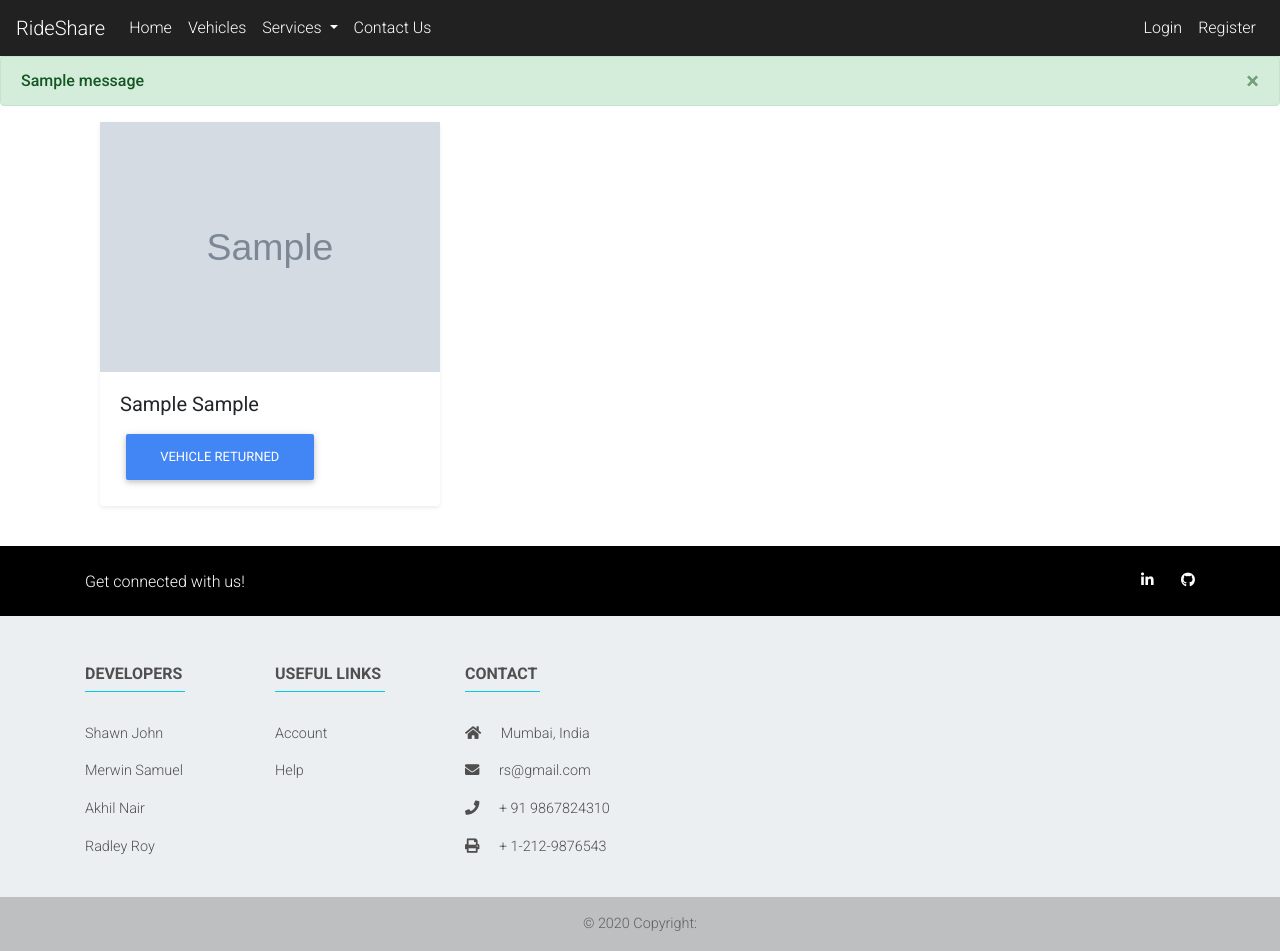
After one commit to MerwinSamuel/RideShare, a Django app: page /booked/ in a window 1280 px wide. The commit adds this page. Run offline with Django 3.2, Linux system fonts and the light colour scheme; tables that the repository leaves empty hold one stand-in row (values such as "Sample post"); grey boxes marked "Sample" are stand-in pictures; one stand-in notice (Sample message) is shown; some libraries are stand-ins or nearby versions.

Commit message:
Count of vehicles added

```diff
--- a/management/models.py
+++ b/management/models.py
@@ -11,10 +11,17 @@ class Vehicle(models.Model):
     damage = models.CharField(max_length=200)
     seats = models.IntegerField()
     cost = models.IntegerField()
+    count = models.IntegerField(default = 1)
+    total_count = models.IntegerField(default = 1)
     availability = models.BooleanField(default=True)
+    is_booked = models.BooleanField(default = False)
 
-    def __str__(self):
-        return (self.make + ' ' +self.model)
+
+
+
+
+
+
 
 class Booking(models.Model):
     bookingID = models.AutoField(primary_key=True)
--- a/management/urls.py
+++ b/management/urls.py
@@ -10,4 +10,5 @@ urlpatterns = [
     path('add', views.add, name='add'),
     path('<int:vehicleID>/book', views.book, name='book'),
     path('graph/',views.graph_view, name='graph_view'),
+    path('booked/',views.booked, name='booked'),
 ]
--- a/management/views.py
+++ b/management/views.py
@@ -23,7 +23,8 @@ def index(request):
 def cars(request):
     vehicle_list = Vehicle.objects.filter(availability=1)
     if not vehicle_list:
-        return HttpResponse("Vehicle does not exist")
+        empty = { 'message' : "No Vehicles Available", }
+        return render(request, 'cars.html', empty)
     else:
         context = {
             'vehicle_list': vehicle_list,
@@ -47,7 +48,20 @@ def add(request):
         post.damage= request.POST.get('damage')
         post.seats= request.POST.get('seats')
         post.cost= request.POST.get('cost')
-        post.save()
+        post.count = request.POST.get('count')
+        post.total_count = post.count
+        vhc = Vehicle.objects.filter(make = post.make,model = post.model)
+        if vhc.exists()==True:
+
+            vhc_a = Vehicle.objects.get(make = post.make,model = post.model)
+            vhc_a.availability = 1
+            vhc_a.count += (int)(post.count)
+            vhc_a.total_count += (int)(post.count)
+            vhc_a.save()
+
+        else:
+            post.save()
+
         return redirect("/cars")
     else:
         return render(request, 'add.html')
@@ -59,7 +73,6 @@ def book(request, vehicleID):
         post = Booking()
         post.start=request.POST.get("datetime")
         post.hours=request.POST.get("hours")
-
         post.total=int(request.POST.get("hours")) * current_vehicle.cost
         print(type(request.POST.get("hours")))
         print(type(current_vehicle.cost))
@@ -67,8 +80,10 @@ def book(request, vehicleID):
         post.VehicleID_id=vehicleID
         post.userID_id=current_user.id
         post.save()
-
-        current_vehicle.availability=0
+        current_vehicle.count-=1
+        current_vehicle.is_booked = True
+        if current_vehicle.count <= 0:
+            current_vehicle.availability = 0
         current_vehicle.save()
         return redirect('/cars')
 
@@ -80,6 +95,26 @@ def book(request, vehicleID):
             messages.warning(request,"Please login first!")
             return redirect('/users/login')
 
+def booked(request):
+    vehicle_list = Vehicle.objects.filter(is_booked = 1)
+    if request.method == 'POST':
+        vehicleID = request.POST.get("vehicleID")
+        vehicle = Vehicle.objects.get(pk=vehicleID)
+        if((vehicle.total_count - vehicle.count) ==1):
+            vehicle.is_booked = 0
+        else:
+            vehicle.is_booked = 1
+        vehicle.count += 1
+        vehicle.save()
+        return redirect('/booked')
+    if not vehicle_list:
+        empty = { 'message' : "All Booked Vehicles Returned", }
+        return render(request, 'booked.html', empty)
+    else:
+        context = {
+            'vehicle_list': vehicle_list,
+        }
+        return render(request, 'booked.html', context)
 
 
 def graph_view(request):
--- a/templates/add.html
+++ b/templates/add.html
@@ -33,6 +33,9 @@
                         <input class="form-control" type="number" min="0" name="cost" placeholder="cost" required>
                     </div>
                     <div class="form-group">
+                        <input class="form-control" type="number" min="1" name="count" placeholder="count" required>
+                    </div>
+                    <div class="form-group">
                         <button class="btn btn-lg btn-primary btn-block">Submit!</button>
                     </div>
                 </form>
--- a/templates/base.html
+++ b/templates/base.html
@@ -45,7 +45,7 @@
 
 
   <nav class="navbar navbar-expand-lg navbar-dark bg-dark">
-  <a class="navbar-brand" href="#">RideShare</a>
+  <a class="navbar-brand" href="/">RideShare</a>
   <button class="navbar-toggler" type="button" data-toggle="collapse" data-target="#navbarSupportedContent" aria-controls="navbarSupportedContent" aria-expanded="false" aria-label="Toggle navigation">
     <span class="navbar-toggler-icon"></span>
   </button>
@@ -53,7 +53,7 @@
   <div class="collapse navbar-collapse" id="navbarSupportedContent">
 
     <ul class="navbar-nav mr-auto">
-      <li class="nav-item active">
+      <li class="nav-item">
         <a class="nav-link" href="/">Home</a>
       </li>
       <li class="nav-item">
@@ -78,7 +78,7 @@
         </a>
         <div class="dropdown-menu" aria-labelledby="navbarDropdown1">
           <a class="dropdown-item" href="/add">Add Vehicle</a>
-          <a class="dropdown-item" href="#">Service 1</a>
+          <a class="dropdown-item" href="/booked">Booked Vehicles</a>
           <div class="dropdown-divider"></div>
           <a class="dropdown-item" href="#">Service 2</a>
         </div>
--- /dev/null
+++ b/templates/booked.html
@@ -0,0 +1,40 @@
+{% extends 'base.html' %}
+
+{% block title %}Booked Vehicles{% endblock title %}
+
+{% block body %}
+
+
+<div class="container">
+  <div class="container my-3">
+    <div class="row">
+      {% for vehicle in vehicle_list %}
+
+        <div class="col-md-4">
+          <div class="card mb-4 shadow-sm">
+            <img src=" {{vehicle.imageurl }}"  style="width:550px;height:250px;" class="d-block w-100" alt="...">
+
+            <div class="card-body">
+              <h5 class="card-title">{{ vehicle.make }} {{ vehicle.model }}</h5>
+              <form action="/booked/" method="POST">
+                  {% csrf_token %}
+                  <div class="d-flex justify-content-between align-items-center">
+                    <div class="btn-group">
+                        <button href="/booked" type="submit" name="vehicleID" value="{{vehicle.vehicleID}}" class="btn btn-primary">Vehicle Returned</button>
+                    </div>
+                  </div>
+              </form>
+            </div>
+          </div>
+        </div>
+
+      {% endfor %}
+      {% if message %}
+        <h1>{{ message }}</h1>
+      {% endif %}
+      </div>
+    </div>
+
+</div>
+
+{% endblock body %}
--- a/templates/cars.html
+++ b/templates/cars.html
@@ -37,6 +37,9 @@
         </div>
 
       {% endfor %}
+      {% if message %}
+        <h1>{{ message }}</h1>
+      {% endif %}
       </div>
     </div>
 
```
Also changed, not shown: templates/graph.html (+6 -8 lines), management/migrations/0005_vehicle_count.py (added), management/migrations/0006_auto_20201031_1317.py (added).
